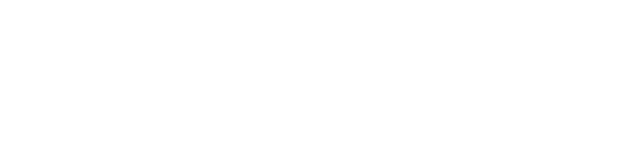
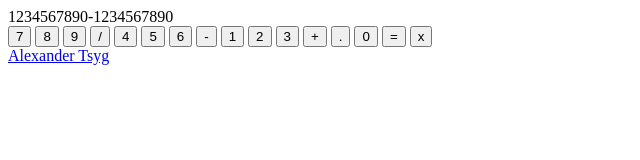
Before and after one commit to cigna2020/andersen-js-lesson-7-calculator, a plain HTML site: page index.html in a window 1280 px wide. Shown: the whole page, without its empty margins (0-640 px from the left). Drawn offline with Linux system fonts and the light colour scheme.

Commit message:
feat: add html structure of the project

```diff
--- a/index.html
+++ b/index.html
@@ -11,7 +11,35 @@
 
 <body>
 
+  <main>
+    <div class="block-wrapper">
+      <div class="calculator">
+        <output class="display" id="display">1234567890-1234567890</output>
+        <div class="keyboard">
+          <button class="btn" id="btn" data-value="7">7</button>
+          <button class="btn" id="btn" data-value="8">8</button>
+          <button class="btn" id="btn" data-value="9">9</button>
+          <button class="btn" id="btn" data-value="/">/</button>
+          <button class="btn" id="btn" data-value="4">4</button>
+          <button class="btn" id="btn" data-value="5">5</button>
+          <button class="btn" id="btn" data-value="6">6</button>
+          <button class="btn" id="btn" data-value="-">-</button>
+          <button class="btn" id="btn" data-value="1">1</button>
+          <button class="btn" id="btn" data-value="2">2</button>
+          <button class="btn" id="btn" data-value="3">3</button>
+          <button class="btn" id="btn" data-value="+">+</button>
+          <button class="btn" id="btn" data-value=".">.</button>
+          <button class="btn" id="btn" data-value="0">0</button>
+          <button class="btn" id="btn" data-value="=">=</button>
+          <button class="btn" id="btn" data-value="*">x</button>
+        </div>
+      </div>
+    </div>
+  </main>
 
+  <footer>
+    <div class="property"><a href="https://github.com/cigna2020">Alexander Tsyg</a></div>
+  </footer>
 
 </body>
 <script src="./script.js"></script>
```
